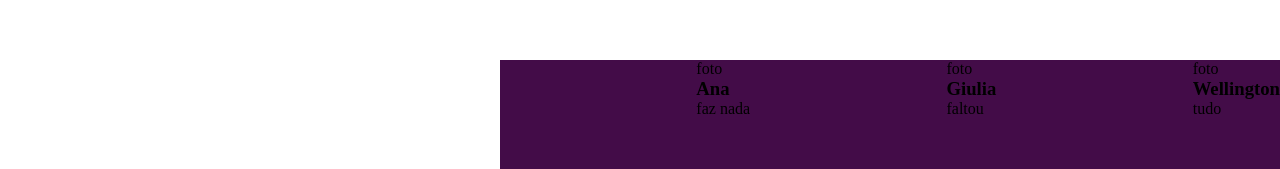
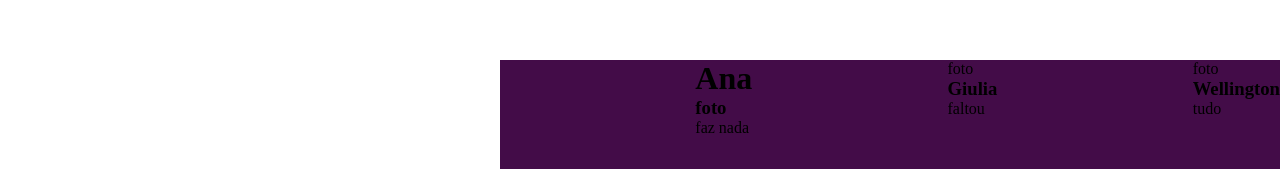
Before and after one commit to Elliot-developer/Cinecep, a plain HTML site: page index.html in a window 1280 px wide. Shown: the part 2345-2514 px from the top of the page. Drawn offline with Linux system fonts and the light colour scheme.

Commit message:
sem borda

```diff
--- a/index.html
+++ b/index.html
@@ -137,8 +137,8 @@
         <img src="1.png" alt="">
         <div>
 
-            <p>foto</p>
-            <h3>Ana</h3>
+            <h1>Ana</h1>
+            <h3>foto</h3>
             <p>faz nada</p>
         </div>
 
--- a/style.css
+++ b/style.css
@@ -2,6 +2,7 @@
     scroll-behavior: smooth;
     margin: 0;
     padding: 0;
+    border: 0;
 
 }
 
```
